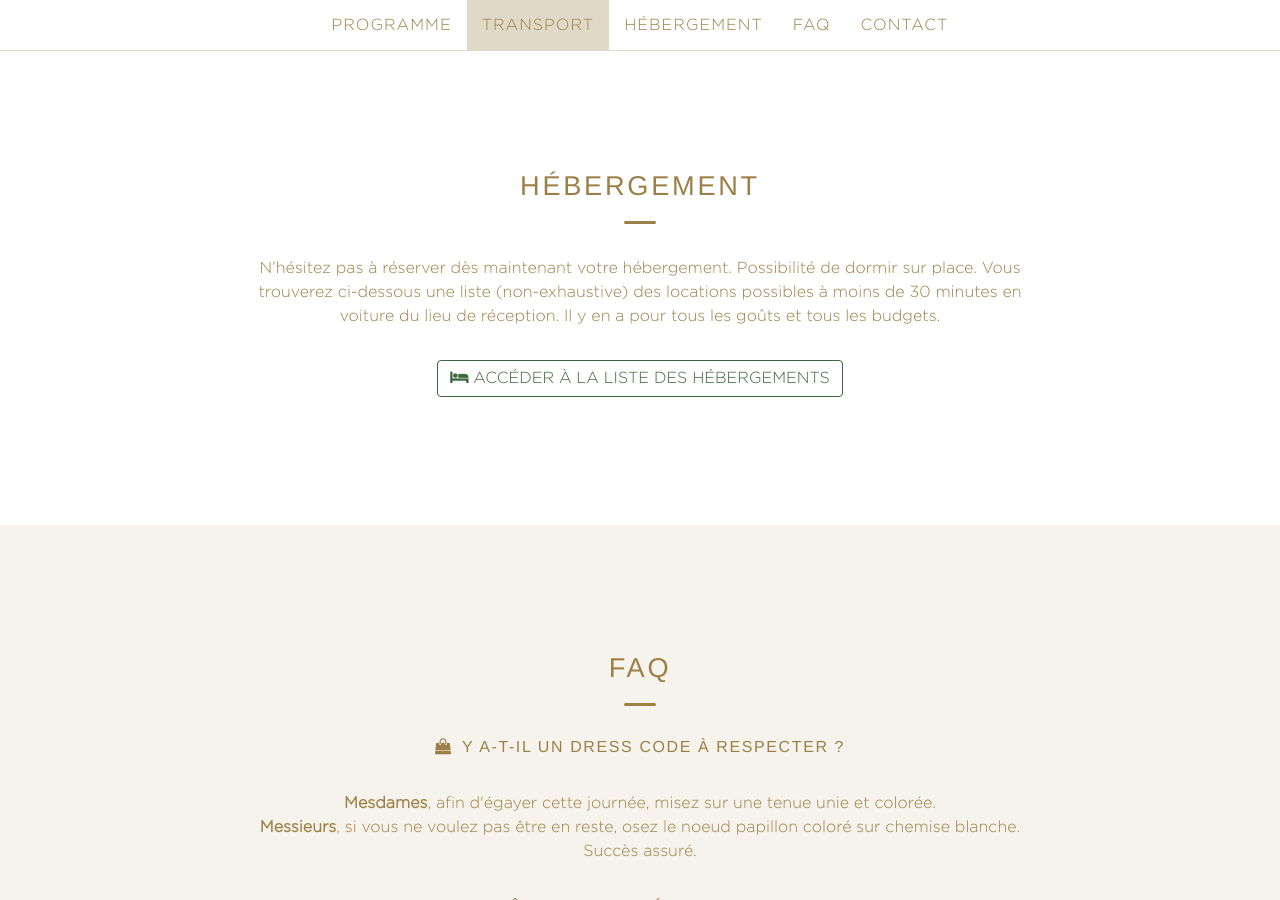
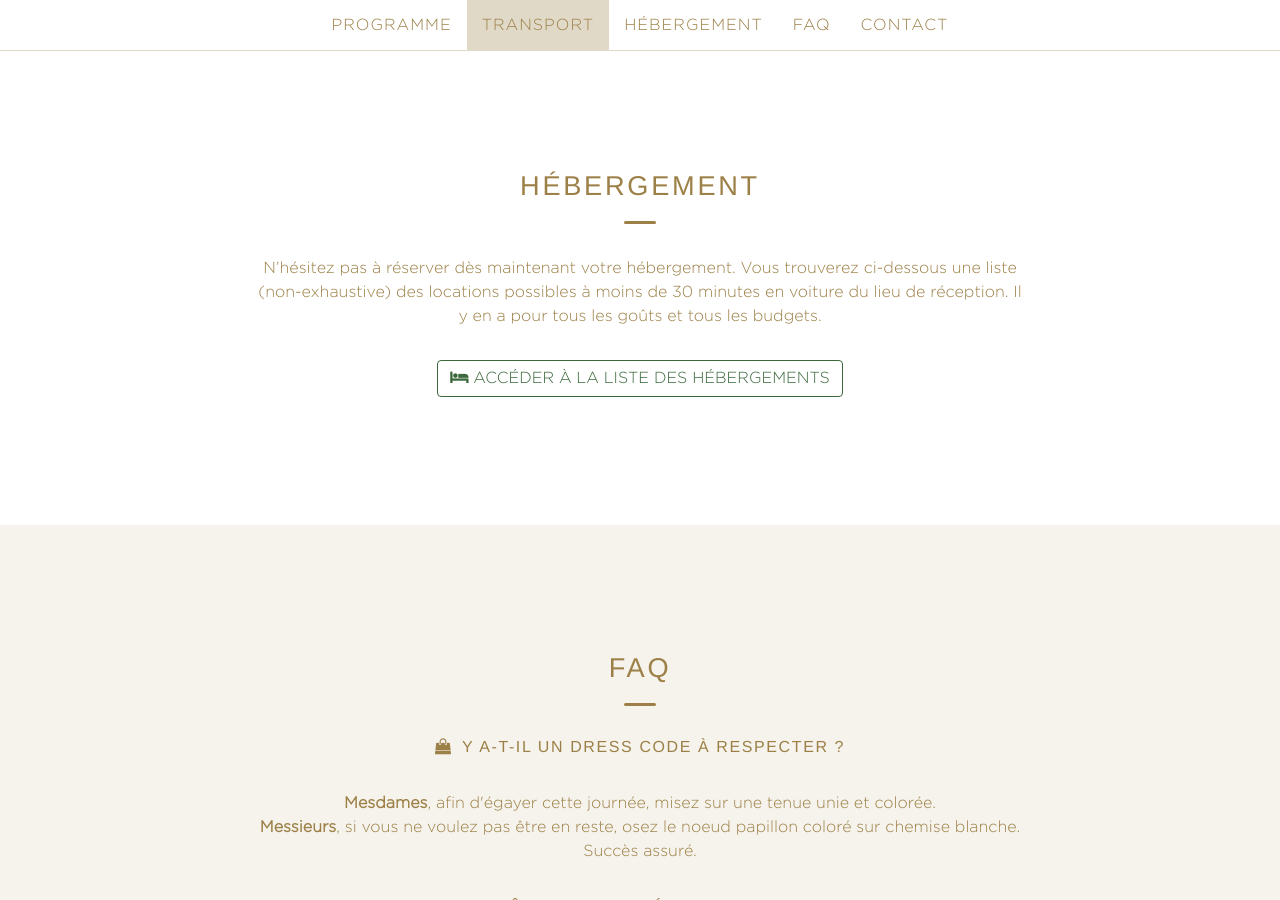
Before and after one commit to matthieuprat/wedding, a Jekyll site: the page built from index.html, in a window 1280 px wide and 900 px high, scrolled down 3650 px. Built offline with Jekyll 4.4.1, drawn with Linux system fonts in a browser that asks for light colours.

Commit message:
:poodle:

```diff
--- a/index.html
+++ b/index.html
@@ -119,7 +119,7 @@ layout: default
     <h2>Hébergement</h2>
     <hr />
     <p>
-      N’hésitez pas à réserver dès maintenant votre hébergement. Possibilité de dormir sur place. Vous trouverez ci-dessous une liste
+      N’hésitez pas à réserver dès maintenant votre hébergement. Vous trouverez ci-dessous une liste
       (non-exhaustive) des locations possibles à moins de 30 minutes en voiture du lieu de réception.
       Il y en a pour tous les goûts et tous les budgets.
     </p>
```
